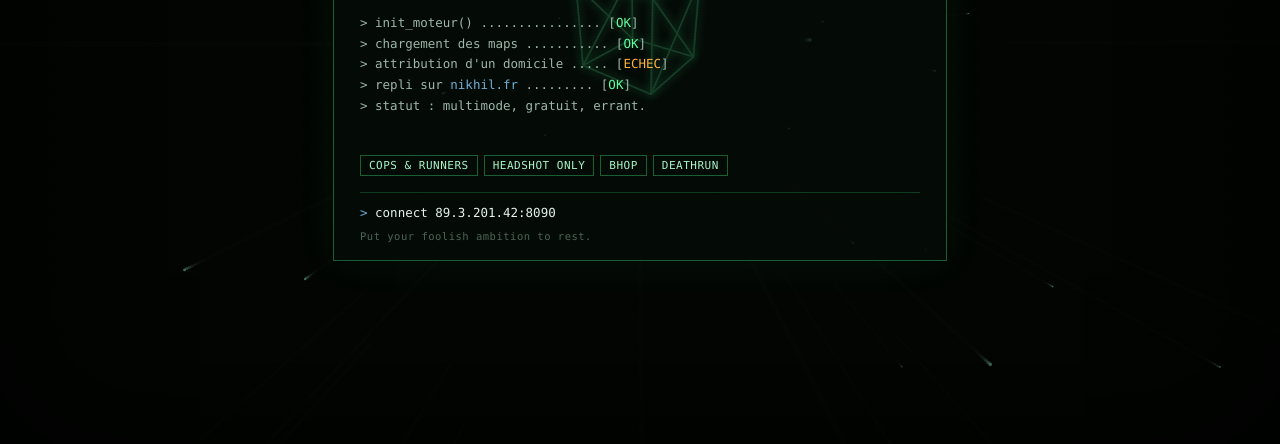
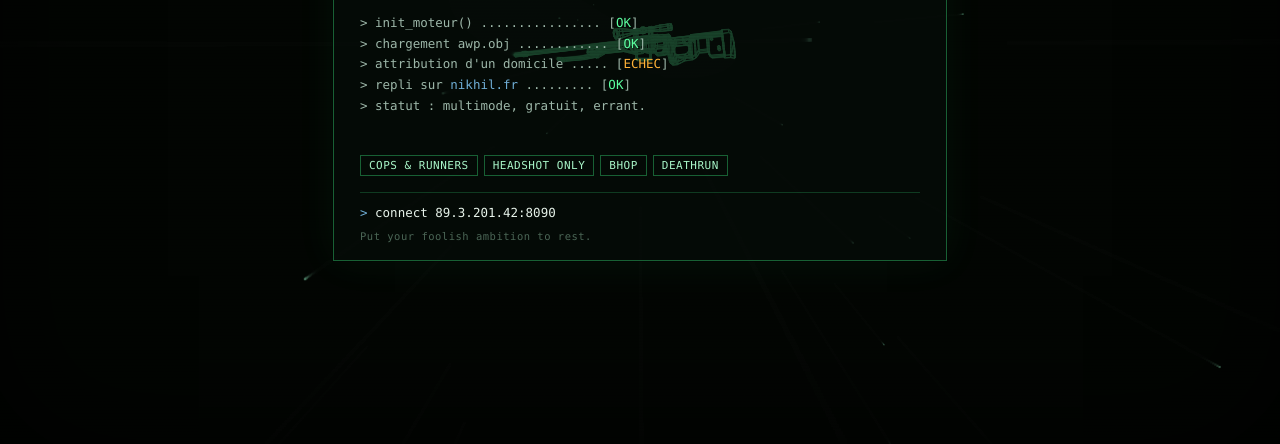
Before and after one commit to BanPerm/CSS_MOTD, a plain HTML site: page index.html in a window 1280 px wide. Shown: the part 356-800 px from the top of the page. Drawn offline with Linux system fonts and the light colour scheme.

Commit message:
feat: replace cube by an awp

```diff
--- a/index.html
+++ b/index.html
@@ -447,37 +447,30 @@
 
   // ---------------------------------------------------------------
   // Onglets : simple show/hide, sans rechargement de page.
-  // Le canvas 3D reste commun aux deux onglets (fond partagé).
-  // Pour ajouter un onglet : un <button data-tab="xxx"> dans #tabs
-  // + un <div class="view" id="view-xxx"> dans #content.
   // ---------------------------------------------------------------
   var tabButtons = document.querySelectorAll("#tabs button");
+  var views = document.querySelectorAll(".view");
+
   for (var t = 0; t < tabButtons.length; t++) {
     tabButtons[t].addEventListener("click", function (e) {
       var name = e.currentTarget.getAttribute("data-tab");
 
       for (var i = 0; i < tabButtons.length; i++) {
         tabButtons[i].classList.remove("active");
+        views[i].classList.remove("active");
       }
       e.currentTarget.classList.add("active");
 
-      var views = document.querySelectorAll(".view");
-      for (var j = 0; j < views.length; j++) {
-        views[j].classList.remove("active");
-      }
-      document.getElementById("view-" + name).classList.add("active");
+      var targetView = document.getElementById("view-" + name);
+      if (targetView) targetView.classList.add("active");
     });
   }
 
   // ---------------------------------------------------------------
-  // Petit moteur de rendu filaire, dans l'esprit du moteur maison :
-  // rotation par matrices, projection en perspective, tri peintre.
-  // Volontairement minimal (pas de textures/clipping) pour rester
-  // léger et compatible avec le navigateur embarqué du MOTD.
+  // Moteur de rendu filaire 3D optimisé
   // ---------------------------------------------------------------
-
   var canvas = document.getElementById("scene");
-  var ctx = canvas.getContext("2d");
+  var ctx = canvas.getContext("2d", { alpha: false }); // Désactive l'alpha global pour booster le 2D context
   var W = 0, H = 0, CX = 0, CY = 0;
 
   function resize() {
@@ -485,103 +478,164 @@
     H = window.innerHeight;
     canvas.width = W;
     canvas.height = H;
-    CX = W / 2;
-    CY = H / 2;
+    CX = W * 0.5;
+    CY = H * 0.5;
   }
   window.addEventListener("resize", resize);
   resize();
 
-  function V(x, y, z) { return { x: x, y: y, z: z }; }
+  // Modèle 3D par défaut (cube)
+  var model3D = {
+    v: new Float32Array([
+      -1,-1,-1,  1,-1,-1,  1,1,-1, -1,1,-1,
+      -1,-1, 1,  1,-1, 1,  1,1, 1, -1,1, 1
+    ]),
+    e: [
+      0,1, 1,2, 2,3, 3,0,
+      4,5, 5,6, 6,7, 7,4,
+      0,4, 1,5, 2,6, 3,7
+    ]
+  };
 
-  function rotateY(v, a) {
-    var c = Math.cos(a), s = Math.sin(a);
-    return V(v.x * c + v.z * s, v.y, -v.x * s + v.z * c);
+  // Parseur OBJ optimisé
+  function parseOBJ(text) {
+    var vertices = [];
+    var edgesSet = new Set();
+    var lines = text.split('\n');
+
+    for (var i = 0, l = lines.length; i < l; i++) {
+      var line = lines[i].trim();
+      if (line.charCodeAt(0) === 118 && line.charCodeAt(1) === 32) { // "v "
+        var parts = line.split(/\s+/);
+        vertices.push(parseFloat(parts[1]), parseFloat(parts[2]), parseFloat(parts[3]));
+      } else if (line.charCodeAt(0) === 102 && line.charCodeAt(1) === 32) { // "f "
+        var parts = line.split(/\s+/).slice(1);
+        var indices = [];
+        for (var j = 0, pLen = parts.length; j < pLen; j++) {
+          indices.push(parseInt(parts[j], 10) - 1);
+        }
+        for (var j = 0, indLen = indices.length; j < indLen; j++) {
+          var a = indices[j];
+          var b = indices[(j + 1) % indLen];
+          edgesSet.add(a < b ? (a + "," + b) : (b + "," + a));
+        }
+      }
+    }
+
+    var edges = [];
+    edgesSet.forEach(function(key) {
+      var pts = key.split(',');
+      edges.push(parseInt(pts[0], 10), parseInt(pts[1], 10));
+    });
+
+    return {
+      v: new Float32Array(vertices),
+      e: new Int32Array(edges)
+    };
   }
 
-  function rotateX(v, a) {
-    var c = Math.cos(a), s = Math.sin(a);
-    return V(v.x, v.y * c - v.z * s, v.y * s + v.z * c);
-  }
-
-  var cubeVerts = [
-    V(-1, -1, -1), V(1, -1, -1), V(1, 1, -1), V(-1, 1, -1),
-    V(-1, -1, 1), V(1, -1, 1), V(1, 1, 1), V(-1, 1, 1)
-  ];
-
-  var cubeEdges = [
-    [0,1],[1,2],[2,3],[3,0],
-    [4,5],[5,6],[6,7],[7,4],
-    [0,4],[1,5],[2,6],[3,7],
-    [0,2],[1,3],[4,6],[5,7]
-  ];
+  fetch('awp.obj')
+    .then(function(response) {
+      if (!response.ok) throw new Error("Erreur de chargement");
+      return response.text();
+    })
+    .then(function(data) {
+      model3D = parseOBJ(data);
+    })
+    .catch(function(err) {
+      console.warn("Modèle par défaut utilisé.", err);
+    });
 
   var angleY = 0.4;
   var angleX = 0.25;
 
-  function drawCube(time) {
-    angleY += 0.006;
-    angleX = 0.25 + Math.sin(time * 0.0004) * 0.12;
+  // Tableaux pré-alloués pour éviter la réallocation mémoire par frame
+  var projectedX = new Float32Array(5000);
+  var projectedY = new Float32Array(5000);
 
-    var scale = Math.min(W, H) * 0.16;
-    var dist = 4.2;
+  function drawModel(time) {
+    angleY += 0.005;
+    angleX = 0.25 + Math.sin(time * 0.0004) * 0.10;
+
+    var scale = Math.min(W, H) * 0.0025;
+    var dist = 5.0;
     var fov = 260;
 
-    var projected = [];
-    var i;
-    for (i = 0; i < cubeVerts.length; i++) {
-      var p = cubeVerts[i];
-      p = rotateY(p, angleY);
-      p = rotateX(p, angleX);
-      var z = p.z * scale + dist * scale;
+    var cY = Math.cos(angleY), sY = Math.sin(angleY);
+    var cX = Math.cos(angleX), sX = Math.sin(angleX);
+
+    var v = model3D.v;
+    var vLen = v.length / 3;
+
+    for (var i = 0; i < vLen; i++) {
+      var idx = i * 3;
+      var px = v[idx];
+      var py = v[idx + 1];
+      var pz = v[idx + 2];
+
+      // Rotations Y puis X combinées
+      var rx = px * cY + pz * sY;
+      var rz = -px * sY + pz * cY;
+      var ry = py;
+
+      var finalY = ry * cX - rz * sX;
+      var finalZ = ry * sX + rz * cX;
+
+      var z = finalZ * scale + dist * scale;
       var f = fov / (z + fov);
-      projected.push({
-        x: CX + p.x * scale * f,
-        y: CY - 20 + p.y * scale * f,
-        z: z
-      });
+
+      projectedX[i] = CX + rx * scale * f;
+      projectedY[i] = CY - finalY * scale * f;
     }
 
-    ctx.lineWidth = 1.4;
+    ctx.lineWidth = 1.0;
     ctx.strokeStyle = "rgba(92, 255, 160, 0.85)";
-    ctx.shadowColor = "rgba(60, 255, 139, 0.9)";
-    ctx.shadowBlur = 8;
 
-    for (i = 0; i < cubeEdges.length; i++) {
-      var a = projected[cubeEdges[i][0]];
-      var b = projected[cubeEdges[i][1]];
-      ctx.beginPath();
-      ctx.moveTo(a.x, a.y);
-      ctx.lineTo(b.x, b.y);
-      ctx.stroke();
+    // Tracé unique ultra-rapide
+    ctx.beginPath();
+    var e = model3D.e;
+    for (var i = 0, eLen = e.length; i < eLen; i += 2) {
+      var a = e[i];
+      var b = e[i+1];
+      ctx.moveTo(projectedX[a], projectedY[a]);
+      ctx.lineTo(projectedX[b], projectedY[b]);
     }
-    ctx.shadowBlur = 0;
+    ctx.stroke();
   }
 
-  var DUST_COUNT = 60;
-  var dust = [];
+  // ---------------------------------------------------------------
+  // Particules (Dust) optimisées
+  // ---------------------------------------------------------------
+  var DUST_COUNT = 50;
+  var dustX = new Float32Array(DUST_COUNT);
+  var dustY = new Float32Array(DUST_COUNT);
+  var dustZ = new Float32Array(DUST_COUNT);
+
   for (var d = 0; d < DUST_COUNT; d++) {
-    dust.push({
-      x: Math.random() * 2000 - 1000,
-      y: Math.random() * 2000 - 1000,
-      z: Math.random() * 1000 + 1
-    });
+    dustX[d] = Math.random() * 2000 - 1000;
+    dustY[d] = Math.random() * 2000 - 1000;
+    dustZ[d] = Math.random() * 1000 + 1;
   }
 
   function drawDust() {
     var fov = 260;
     ctx.fillStyle = "rgba(120, 200, 160, 0.55)";
-    for (var i = 0; i < dust.length; i++) {
-      var p = dust[i];
-      p.z -= 1.4;
-      if (p.z <= 1) { p.z = 1000; p.x = Math.random() * 2000 - 1000; p.y = Math.random() * 2000 - 1000; }
-      var f = fov / p.z;
-      var sx = CX + p.x * f;
-      var sy = CY + p.y * f;
-      if (sx < 0 || sx > W || sy < 0 || sy > H) continue;
-      var r = Math.max(0.3, 1.6 * f);
-      ctx.beginPath();
-      ctx.arc(sx, sy, r, 0, Math.PI * 2);
-      ctx.fill();
+
+    for (var i = 0; i < DUST_COUNT; i++) {
+      dustZ[i] -= 1.4;
+      if (dustZ[i] <= 1) {
+        dustZ[i] = 1000;
+        dustX[i] = Math.random() * 2000 - 1000;
+        dustY[i] = Math.random() * 2000 - 1000;
+      }
+      var f = fov / dustZ[i];
+      var sx = CX + dustX[i] * f;
+      var sy = CY + dustY[i] * f;
+
+      if (sx >= 0 && sx <= W && sy >= 0 && sy <= H) {
+        var r = (0.3 > 1.6 * f) ? 0.3 : 1.6 * f;
+        ctx.fillRect(sx - r, sy - r, r * 2, r * 2); // fillRect plus rapide que arc()
+      }
     }
   }
 
@@ -590,18 +644,18 @@
     ctx.fillRect(0, 0, W, H);
 
     drawDust();
-    drawCube(time);
+    drawModel(time);
 
     requestAnimationFrame(frame);
   }
   requestAnimationFrame(frame);
 
   // ---------------------------------------------------------------
-  // Faux journal de démarrage, tapé au fil de l'eau (onglet Accueil)
+  // Journal de démarrage et Horloge
   // ---------------------------------------------------------------
   var lines = [
     "> init_moteur() ................ [<span class=\"ok\">OK</span>]",
-    "> chargement des maps ........... [<span class=\"ok\">OK</span>]",
+    "> chargement awp.obj ............ [<span class=\"ok\">OK</span>]",
     "> attribution d'un domicile ..... [<span class=\"amber\">ECHEC</span>]",
     "> repli sur <span class=\"path\">nikhil.fr</span> ......... [<span class=\"ok\">OK</span>]",
     "> statut : multimode, gratuit, errant."
@@ -632,18 +686,20 @@
   }
   setTimeout(typeNext, 400);
 
-  // Horloge dans la navbar
+  var clockEl = document.getElementById("clockline");
   function tickClock() {
     var now = new Date();
-    function pad(n) { return (n < 10 ? "0" : "") + n; }
-    document.getElementById("clockline").textContent =
-      pad(now.getHours()) + ":" + pad(now.getMinutes()) + ":" + pad(now.getSeconds());
+    var h = now.getHours();
+    var m = now.getMinutes();
+    var s = now.getSeconds();
+    clockEl.textContent = (h < 10 ? "0" : "") + h + ":" +
+                          (m < 10 ? "0" : "") + m + ":" +
+                          (s < 10 ? "0" : "") + s;
     setTimeout(tickClock, 1000);
   }
   tickClock();
 
 })();
 </script>
-
 </body>
 </html>
```
Also changed, not shown: awp.obj (added).
